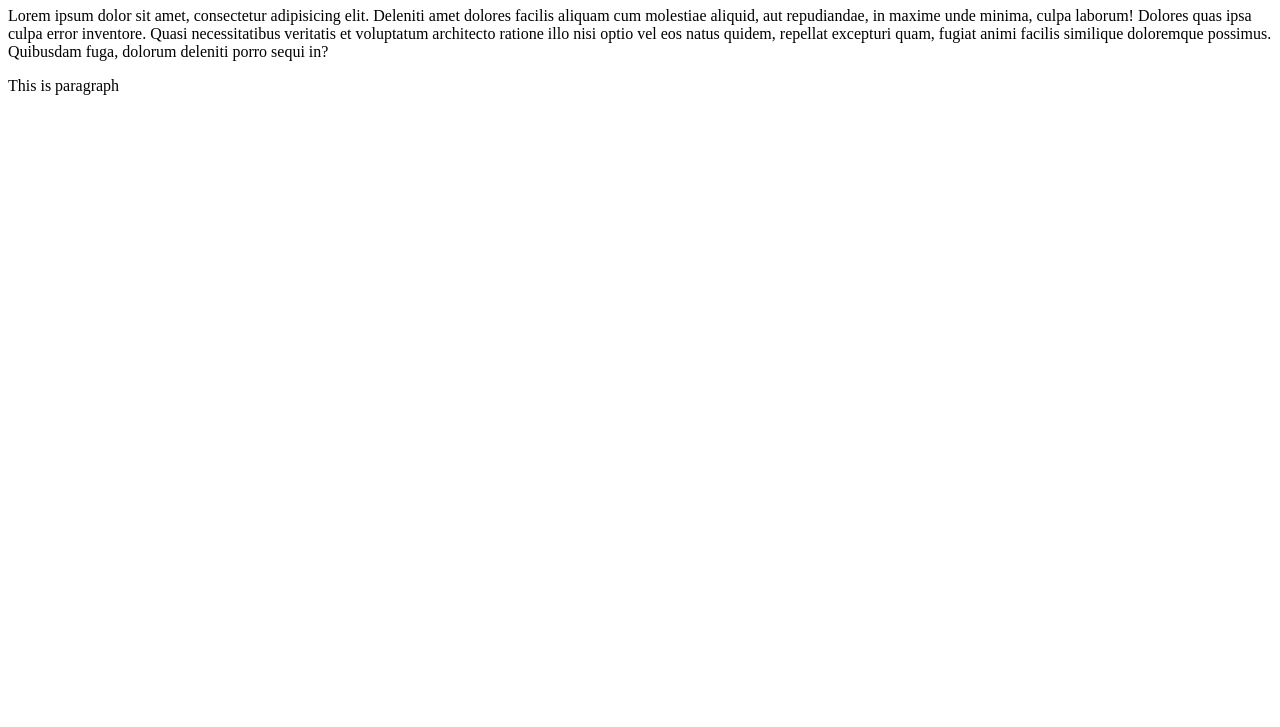
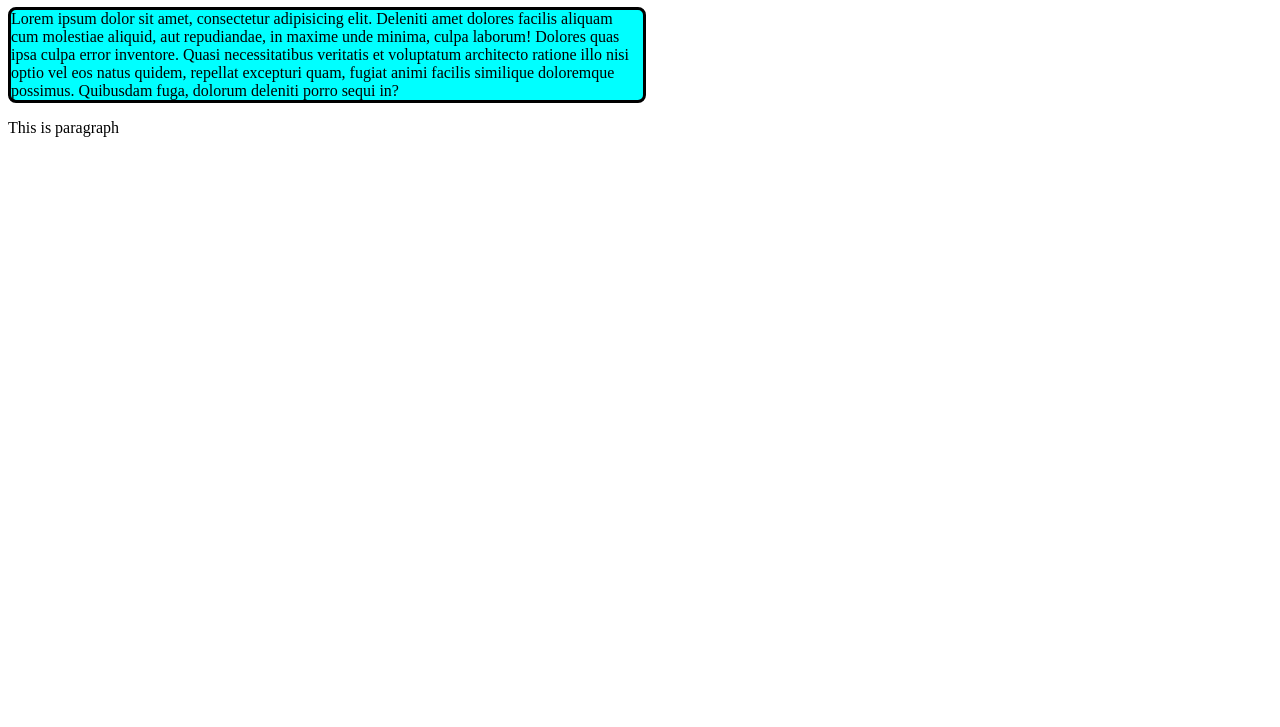
Before and after one commit to zahidulhasansakib/my-fourth-github-repo, a plain HTML site: page index.html in a window 1280 px wide. Shown: the part 73-800 px from the top of the page. Drawn offline with Linux system fonts and the light colour scheme.

Commit message:
my fourth commit

```diff
--- a/index.html
+++ b/index.html
@@ -4,6 +4,7 @@
     <meta charset="UTF-8">
     <meta name="viewport" content="width=device-width, initial-scale=1.0">
     <title>Document</title>
+    <link rel="stylesheet" a href="styles/style.css">
 </head>
 <body>
     <h1>Heading1</h1>
--- /dev/null
+++ b/styles/style.css
@@ -0,0 +1,6 @@
+div{
+    background-color: aqua;
+    width: 50%;
+    border: 3px solid black;
+    border-radius: 8px;
+}
```
